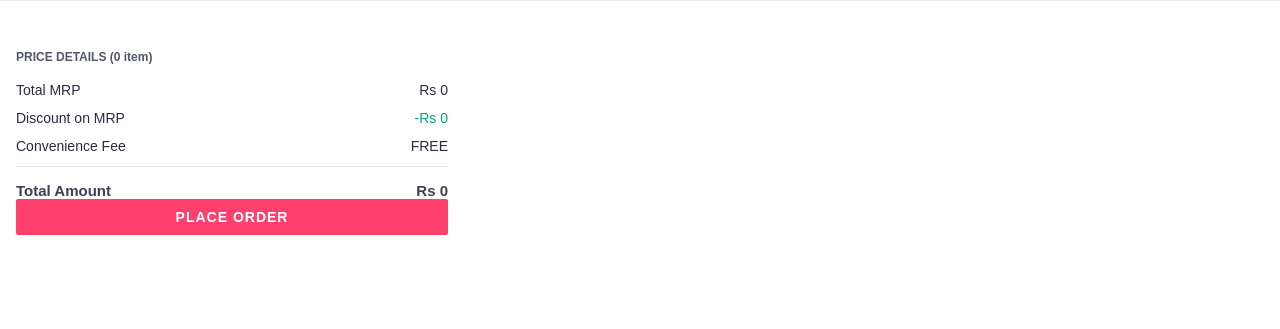
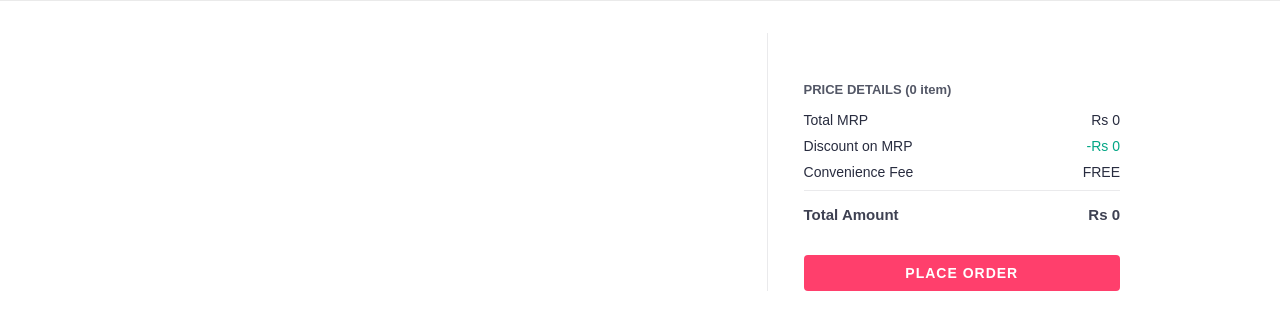
Before and after one commit to ritika-pal286/Myntra-Functional-Clone, a plain HTML site: page pages/bag.html in a window 1280 px wide. Shown: the part 79-408 px from the top of the page. Drawn offline with nearby package versions, Linux system fonts and the light colour scheme; files that its build step writes are made by us from their sources; the site is published under a folder, as on GitHub Pages, so addresses that start at the root find nothing.

Commit message:
Update bag.html

```diff
--- a/pages/bag.html
+++ b/pages/bag.html
@@ -5,7 +5,7 @@
   <meta name="viewport" content="width=device-width, initial-scale=1.0"/>
   <title>My Bag - Myntra Clone</title>
   <link rel="stylesheet" href="../index.css" />
-  <link rel="stylesheet" href="/css/bag.css" />
+  <link rel="stylesheet" href="css/bag.css" />
   <link rel="stylesheet" href="https://fonts.googleapis.com/css2?family=Material+Symbols+Outlined" />
 </head>
 <body>
```
